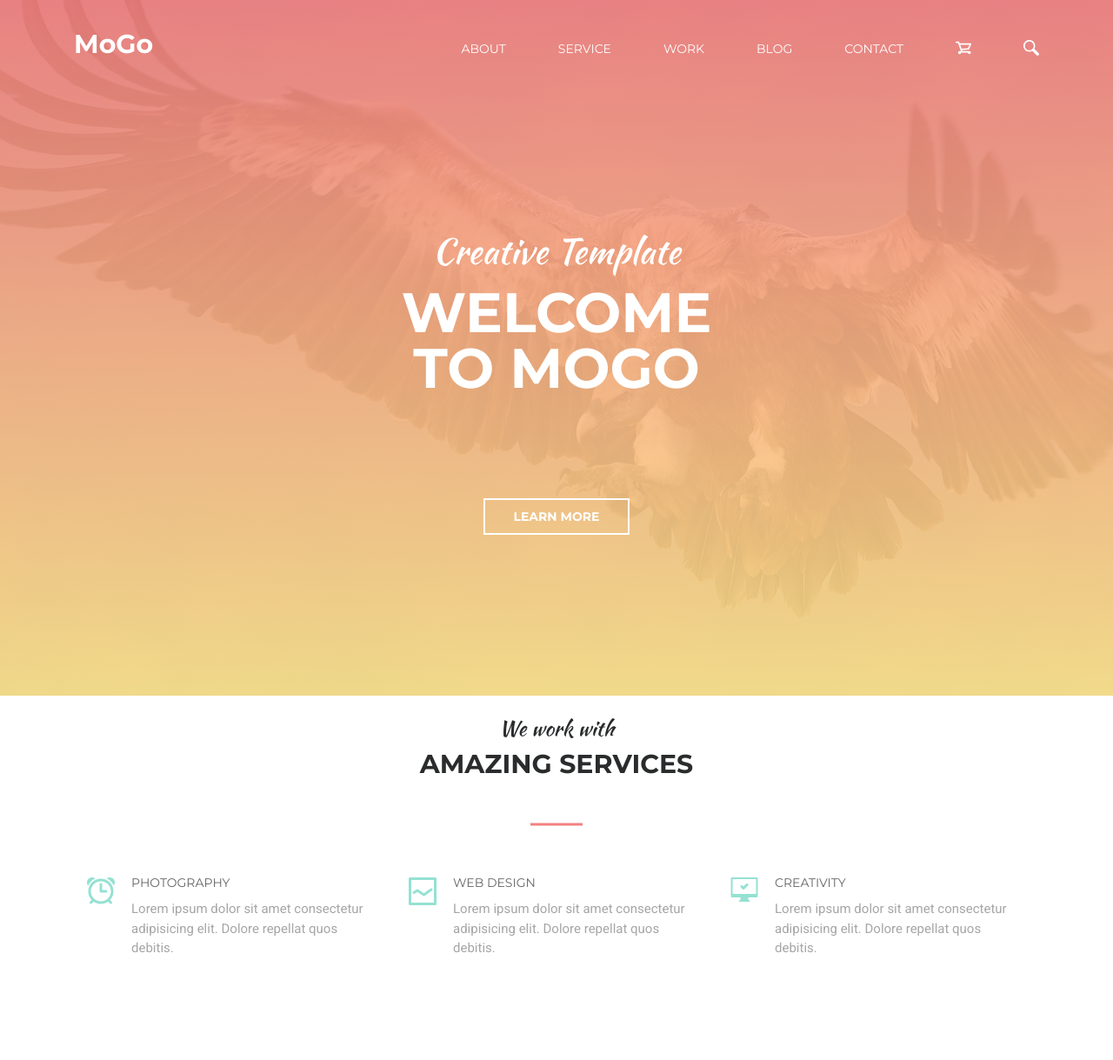
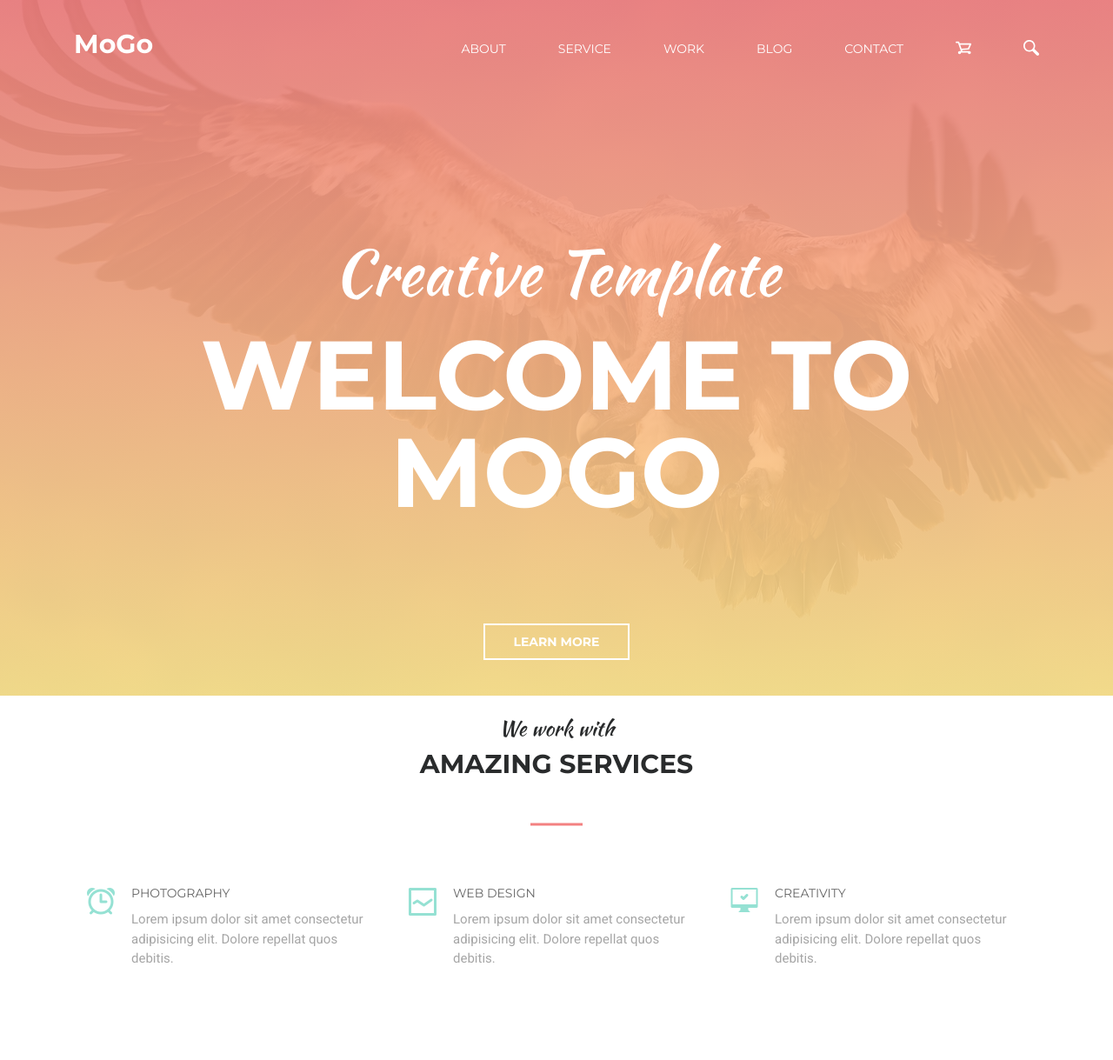
Before and after one commit to sashakhandus/goit-fe-course, a web app: file html-css/module-11/index.html in a window 1280 px wide. Shown: the top 1219 px of the page at 87% size. Run offline with its HTML, style and script files only (its server is not run), Linux system fonts and the light colour scheme.

Commit message:
module-11 13-03-2018 13-16

```diff
--- a/html-css/module-11/css/ie.css
+++ b/html-css/module-11/css/ie.css
@@ -75,6 +75,11 @@
 }
 
 /* line 49, ../sass/ie.scss */
+.welcome {
+  margin-bottom: 14.375rem;
+}
+
+/* line 53, ../sass/ie.scss */
 .welcome .wrapper {
   width: 25rem;
   text-align: center;
@@ -82,13 +87,13 @@
   color: #fff;
 }
 
-/* line 56, ../sass/ie.scss */
+/* line 60, ../sass/ie.scss */
 .welcome .welcome__discr {
   font-size: 2.5rem;
   color: #fff;
 }
 
-/* line 62, ../sass/ie.scss */
+/* line 66, ../sass/ie.scss */
 .welcome .welcome__title {
   font-size: 4rem;
   line-height: 4rem;
@@ -97,12 +102,12 @@
   color: #fff;
 }
 
-/* line 71, ../sass/ie.scss */
+/* line 75, ../sass/ie.scss */
 .btn__welcome {
   border: 2px solid #fff;
 }
 
-/* line 75, ../sass/ie.scss */
+/* line 79, ../sass/ie.scss */
 .btn__welcome--hover:hover {
   border: 2px solid #fce38a;
   color: #fce38a;
@@ -110,58 +115,58 @@
 }
 
 @media (min-width: 720px) {
-  /* line 83, ../sass/ie.scss */
-  .wrapper {
+  /* line 87, ../sass/ie.scss */
+  .welcome .wrapper {
     width: 35rem;
   }
 
-  /* line 86, ../sass/ie.scss */
-  .welcome__discr {
+  /* line 90, ../sass/ie.scss */
+  .welcome .welcome__discr {
     font-size: 3.5rem;
   }
 
-  /* line 89, ../sass/ie.scss */
-  .welcome__title {
+  /* line 93, ../sass/ie.scss */
+  .welcome .welcome__title {
     font-size: 5rem;
     line-height: 5rem;
   }
 }
 @media (min-width: 960px) {
-  /* line 96, ../sass/ie.scss */
-  .wrapper {
+  /* line 100, ../sass/ie.scss */
+  .welcome .wrapper {
     width: 45rem;
   }
 
-  /* line 99, ../sass/ie.scss */
-  .welcome__discr {
+  /* line 103, ../sass/ie.scss */
+  .welcome .welcome__discr {
     font-size: 4rem;
   }
 
-  /* line 102, ../sass/ie.scss */
-  .welcome__title {
+  /* line 106, ../sass/ie.scss */
+  .welcome .welcome__title {
     font-size: 7rem;
     line-height: 7rem;
   }
 }
 @media (min-width: 1200px) {
-  /* line 109, ../sass/ie.scss */
-  .wrapper {
+  /* line 113, ../sass/ie.scss */
+  .welcome .wrapper {
     width: 51.25rem;
   }
 
-  /* line 112, ../sass/ie.scss */
-  .welcome__discr {
+  /* line 116, ../sass/ie.scss */
+  .welcome .welcome__discr {
     font-size: 4.5rem;
   }
 
-  /* line 115, ../sass/ie.scss */
-  .welcome__title {
+  /* line 119, ../sass/ie.scss */
+  .welkome .welcome__title {
     font-size: 9.375rem;
     line-height: 9.5rem;
   }
 }
 /***********HEADER**********/
-/* line 123, ../sass/ie.scss */
+/* line 127, ../sass/ie.scss */
 .head-page {
   padding-top: 1.75rem;
   margin-bottom: 8.75rem;
@@ -169,7 +174,7 @@
 }
 
 @media (min-width: 760px) {
-  /* line 130, ../sass/ie.scss */
+  /* line 134, ../sass/ie.scss */
   .head-page {
     display: -webkit-box;
     display: -ms-flexbox;
@@ -185,25 +190,25 @@
     margin-bottom: 10rem;
   }
 }
-/* line 142, ../sass/ie.scss */
+/* line 146, ../sass/ie.scss */
 .logo__name {
   font-size: 1.875rem;
   text-align: center;
 }
 
-/* line 148, ../sass/ie.scss */
+/* line 152, ../sass/ie.scss */
 .head-page .logo a.logo__name:hover {
   text-decoration: none;
   color: #fff;
 }
 
-/* line 153, ../sass/ie.scss */
+/* line 157, ../sass/ie.scss */
 .head-page .logo a.logo__name:focus {
   text-decoration: none;
   color: #fff;
 }
 
-/* line 158, ../sass/ie.scss */
+/* line 162, ../sass/ie.scss */
 .nav__item {
   display: block;
   font-size: 0.875rem;
@@ -215,7 +220,7 @@
 }
 
 @media (min-width: 720px) {
-  /* line 170, ../sass/ie.scss */
+  /* line 174, ../sass/ie.scss */
   .nav {
     display: -webkit-box;
     display: -ms-flexbox;
@@ -225,7 +230,7 @@
     justify-content: space-between;
   }
 
-  /* line 173, ../sass/ie.scss */
+  /* line 177, ../sass/ie.scss */
   .nav__item {
     text-align: center;
     display: inline-block;
@@ -234,34 +239,34 @@
   }
 }
 @media (min-width: 960px) {
-  /* line 182, ../sass/ie.scss */
+  /* line 186, ../sass/ie.scss */
   .nav__item {
     margin-right: 3.75rem;
   }
 }
-/* line 187, ../sass/ie.scss */
+/* line 191, ../sass/ie.scss */
 .nav__item--last-child {
   margin-right: 0;
 }
 
-/* line 191, ../sass/ie.scss */
+/* line 195, ../sass/ie.scss */
 .nav__item--hover:hover a.nav__link {
   text-decoration: none;
   color: #fce38a;
 }
 
-/* line 196, ../sass/ie.scss */
+/* line 200, ../sass/ie.scss */
 a.nav__link:hover a.nav__link {
   text-decoration: none;
   color: #fce38a;
 }
 
-/* line 201, ../sass/ie.scss */
+/* line 205, ../sass/ie.scss */
 .nav__item--hover:hover {
   border-bottom: 3px solid #fce38a;
 }
 
-/* line 205, ../sass/ie.scss */
+/* line 209, ../sass/ie.scss */
 .nav__icons {
   display: inline-block;
   width: 1.125rem;
@@ -271,27 +276,27 @@
   fill: #fff;
 }
 
-/* line 214, ../sass/ie.scss */
+/* line 218, ../sass/ie.scss */
 .nav__item--hover:hover .nav__icons {
   fill: #fce38a;
 }
 
 /**********HEAD_SECTION************/
-/* line 220, ../sass/ie.scss */
+/* line 224, ../sass/ie.scss */
 .head-section {
   text-align: center;
   margin-top: 1.25rem;
   margin-bottom: 6.5rem;
 }
 
-/* line 226, ../sass/ie.scss */
+/* line 230, ../sass/ie.scss */
 .head-section__discr {
   font-size: 1.5rem;
   margin-bottom: 0.75rem;
   position: relative;
   display: block;
 }
-/* line 232, ../sass/ie.scss */
+/* line 236, ../sass/ie.scss */
 .head-section__discr::after {
   content: "";
   position: absolute;
@@ -300,10 +305,12 @@
   border-bottom: 3px solid #f38181;
   top: 8rem;
   left: 50%;
+  -webkit-transform: translate(-50%, -50%);
+  -ms-transform: translate(-50%, -50%);
   transform: translate(-50%, -50%);
 }
 
-/* line 244, ../sass/ie.scss */
+/* line 250, ../sass/ie.scss */
 span.head-section__title {
   font-size: 1.875rem;
   text-transform: uppercase;
@@ -311,7 +318,7 @@
 }
 
 /***************AMAZING-SERVICES*********/
-/* line 253, ../sass/ie.scss */
+/* line 259, ../sass/ie.scss */
 .services {
   display: -webkit-box;
   display: -ms-flexbox;
@@ -323,7 +330,7 @@
   margin-bottom: 2.5rem;
 }
 
-/* line 260, ../sass/ie.scss */
+/* line 266, ../sass/ie.scss */
 .service__item {
   display: -webkit-box;
   display: -ms-flexbox;
@@ -334,37 +341,37 @@
   margin-bottom: 6.25rem;
 }
 
-/* line 265, ../sass/ie.scss */
+/* line 271, ../sass/ie.scss */
 .service__icon {
   margin-top: 0.25rem;
 }
 
-/* line 269, ../sass/ie.scss */
+/* line 275, ../sass/ie.scss */
 .service__article {
   display: inline-block;
   -ms-flex-preferred-size: 85%;
   flex-basis: 85%;
 }
 
-/* line 275, ../sass/ie.scss */
+/* line 281, ../sass/ie.scss */
 .service__title {
   font-size: 0.875rem;
   text-transform: uppercase;
   color: #666;
 }
 
-/* line 282, ../sass/ie.scss */
+/* line 288, ../sass/ie.scss */
 .service__discr {
   font-size: 0.9375rem;
   color: #a6a6a6;
 }
 
-/* line 288, ../sass/ie.scss */
+/* line 294, ../sass/ie.scss */
 .team {
   text-align: center;
 }
 
-/* line 292, ../sass/ie.scss */
+/* line 298, ../sass/ie.scss */
 .team__discr {
   display: inline-block;
   width: 23rem;
@@ -374,24 +381,24 @@
 }
 
 @media (min-width: 720px) {
-  /* line 302, ../sass/ie.scss */
+  /* line 308, ../sass/ie.scss */
   .team__discr {
     width: 35rem;
   }
 }
 @media (min-width: 960px) {
-  /* line 308, ../sass/ie.scss */
+  /* line 314, ../sass/ie.scss */
   .team__discr {
     width: 50rem;
   }
 }
 @media (min-width: 1200px) {
-  /* line 314, ../sass/ie.scss */
+  /* line 320, ../sass/ie.scss */
   .team__discr {
     width: 60rem;
   }
 }
-/* line 319, ../sass/ie.scss */
+/* line 325, ../sass/ie.scss */
 .team__galery {
   display: -webkit-box;
   display: -ms-flexbox;
@@ -404,20 +411,20 @@
   margin-bottom: 5rem;
 }
 
-/* line 326, ../sass/ie.scss */
+/* line 332, ../sass/ie.scss */
 .card__background {
   background-color: #95e1d3;
   position: relative;
   margin-bottom: 1.875rem;
 }
-/* line 331, ../sass/ie.scss */
+/* line 337, ../sass/ie.scss */
 .card__background:hover .card__img {
   position: relative;
   -webkit-transform: translate(-10px, -10px);
   -ms-transform: translate(-10px, -10px);
   transform: translate(-10px, -10px);
 }
-/* line 338, ../sass/ie.scss */
+/* line 344, ../sass/ie.scss */
 .card__background:hover .card__social-list {
   display: block;
   position: absolute;
@@ -431,7 +438,7 @@
   background: linear-gradient(rgba(243, 129, 129, 0.9), rgba(252, 227, 138, 0.9));
 }
 
-/* line 349, ../sass/ie.scss */
+/* line 355, ../sass/ie.scss */
 .card__img img {
   display: block;
   width: 100%;
@@ -440,14 +447,14 @@
   object-fit: cover;
 }
 
-/* line 357, ../sass/ie.scss */
+/* line 363, ../sass/ie.scss */
 .card__name {
   font-size: 1rem;
   text-transform: uppercase;
   color: #666;
 }
 
-/* line 364, ../sass/ie.scss */
+/* line 370, ../sass/ie.scss */
 .card__prof {
   font-style: italic;
   font-size: 0.9375rem;
@@ -455,18 +462,18 @@
   margin-bottom: 5.625rem;
 }
 
-/* line 372, ../sass/ie.scss */
+/* line 378, ../sass/ie.scss */
 .card__img {
   position: relative;
 }
-/* line 375, ../sass/ie.scss */
+/* line 381, ../sass/ie.scss */
 .card__img:hover {
   position: relative;
   -webkit-transform: translate(-10px, -10px);
   -ms-transform: translate(-10px, -10px);
   transform: translate(-10px, -10px);
 }
-/* line 382, ../sass/ie.scss */
+/* line 388, ../sass/ie.scss */
 .card__img:hover .card__social-list {
   display: block;
   position: absolute;
@@ -480,19 +487,19 @@
   background: linear-gradient(rgba(243, 129, 129, 0.9), rgba(252, 227, 138, 0.9));
 }
 
-/* line 394, ../sass/ie.scss */
+/* line 400, ../sass/ie.scss */
 .card__social-list {
   display: none;
 }
 
-/* line 398, ../sass/ie.scss */
+/* line 404, ../sass/ie.scss */
 .card__social-icon {
   display: inline-block;
   width: 1rem;
   height: 1rem;
 }
 
-/* line 405, ../sass/ie.scss */
+/* line 411, ../sass/ie.scss */
 .icons {
   display: -webkit-box;
   display: -ms-flexbox;
@@ -505,7 +512,7 @@
   transform: translate(-50%, -50%);
 }
 
-/* line 417, ../sass/ie.scss */
+/* line 423, ../sass/ie.scss */
 .icons__link {
   display: inline-block;
   width: 1.625rem;
@@ -519,7 +526,7 @@
   transform: translate(-50%, -50%);
 }
 
-/* line 430, ../sass/ie.scss */
+/* line 436, ../sass/ie.scss */
 .icons__container {
   display: inline-block;
   width: 3.5rem;
@@ -529,27 +536,27 @@
   position: relative;
   cursor: pointer;
 }
-/* line 439, ../sass/ie.scss */
+/* line 445, ../sass/ie.scss */
 .icons__container:hover {
   background: #f38181;
 }
-/* line 443, ../sass/ie.scss */
+/* line 449, ../sass/ie.scss */
 .icons__container:hover .icons__link {
   fill: #fff;
 }
 
-/* line 448, ../sass/ie.scss */
+/* line 454, ../sass/ie.scss */
 .icons__container:last-child {
   border-right: none;
 }
 
 /************FOOTER**********/
-/* line 454, ../sass/ie.scss */
+/* line 460, ../sass/ie.scss */
 .footer__content {
   margin-bottom: 4rem;
   position: relative;
 }
-/* line 457, ../sass/ie.scss */
+/* line 463, ../sass/ie.scss */
 .footer__content::before {
   content: "";
   position: absolute;
@@ -560,28 +567,34 @@
   left: 0;
 }
 
-/* line 468, ../sass/ie.scss */
+/* line 474, ../sass/ie.scss */
 .footer__discr {
   font-size: 0.875rem;
   color: #333;
 }
 
-/* line 474, ../sass/ie.scss */
+/* line 480, ../sass/ie.scss */
 .footer__discr--red {
   color: #f6a1a1;
 }
-/* line 477, ../sass/ie.scss */
+/* line 483, ../sass/ie.scss */
 .footer__discr--red:hover {
   color: #f6a1a1;
   text-decoration: none;
 }
 
-/* line 483, ../sass/ie.scss */
+/* line 489, ../sass/ie.scss */
 .form {
-  display: inline-block;
+  /*display: inline-block;*/
+  display: -webkit-box;
+  display: -ms-flexbox;
+  display: flex;
+  -webkit-box-align: center;
+  -ms-flex-align: center;
+  align-items: center;
 }
 
-/* line 487, ../sass/ie.scss */
+/* line 499, ../sass/ie.scss */
 .form__text {
   margin: 0;
   width: 14.375rem;
@@ -594,17 +607,17 @@
   box-sizing: border-box;
 }
 
-/* line 500, ../sass/ie.scss */
+/* line 512, ../sass/ie.scss */
 .form__text::-webkit-input-placeholder {
   color: #e5e5e5;
 }
 
-/* line 504, ../sass/ie.scss */
+/* line 516, ../sass/ie.scss */
 .form__text::-moz-placeholder {
   color: #e5e5e5;
 }
 
-/* line 508, ../sass/ie.scss */
+/* line 520, ../sass/ie.scss */
 .form__submit {
   margin: 0;
   margin-left: -4px;
@@ -618,7 +631,7 @@
 }
 
 @media (min-width: 720px) {
-  /* line 522, ../sass/ie.scss */
+  /* line 534, ../sass/ie.scss */
   .footer__content {
     display: -webkit-box;
     display: -ms-flexbox;
--- a/html-css/module-11/index.html
+++ b/html-css/module-11/index.html
@@ -87,18 +87,19 @@
                  </ul>
                 </nav>
             </div>
-        </header>
 
-        <section class="welcome">
+            <div class="welcome">
                 <div class="wrapper">
                     <h2 class="welcome__discr">Creative Template</h2>
                     <h1 class="welcome__title">welcome to mogo</h1>
                     <a class="btn btn__welcome btn__welcome--hover" href="#">learn more</a>
                 </div>
-        </section>
+            </div>
+        </header>
     </div>
 
     <main class="container">
+        <section class="amazing services">
             <div class="head-section">
                 <h3 class="head-section__discr">We work with<span class="head-section__title">amazing services</span></h3>
             </div>
@@ -163,9 +164,10 @@
                         <p class="service__discr">Lorem ipsum dolor sit amet consectetur adipisicing elit. Dolore repellat quos debitis.</p>
                     </div>
                 </div>
+            </div>
+        </section>
 
-        </div>
-
+        <section class="meet-our-team">
             <div class="head-section">
                 <h3 class="head-section__discr">Who we are<br><span class="head-section__title">meet our team</span></h3>
             </div>
@@ -290,6 +292,9 @@
                             </figcaption>
                         </figure>
                     </div>
+                </div>
+            </div>
+        </section>
     </main>
 
     <footer>
```
Also changed, not shown: html-css/module-11/sass/ie.scss (+23 -11 lines). Lines whose indentation alone changed are shown as unchanged.
